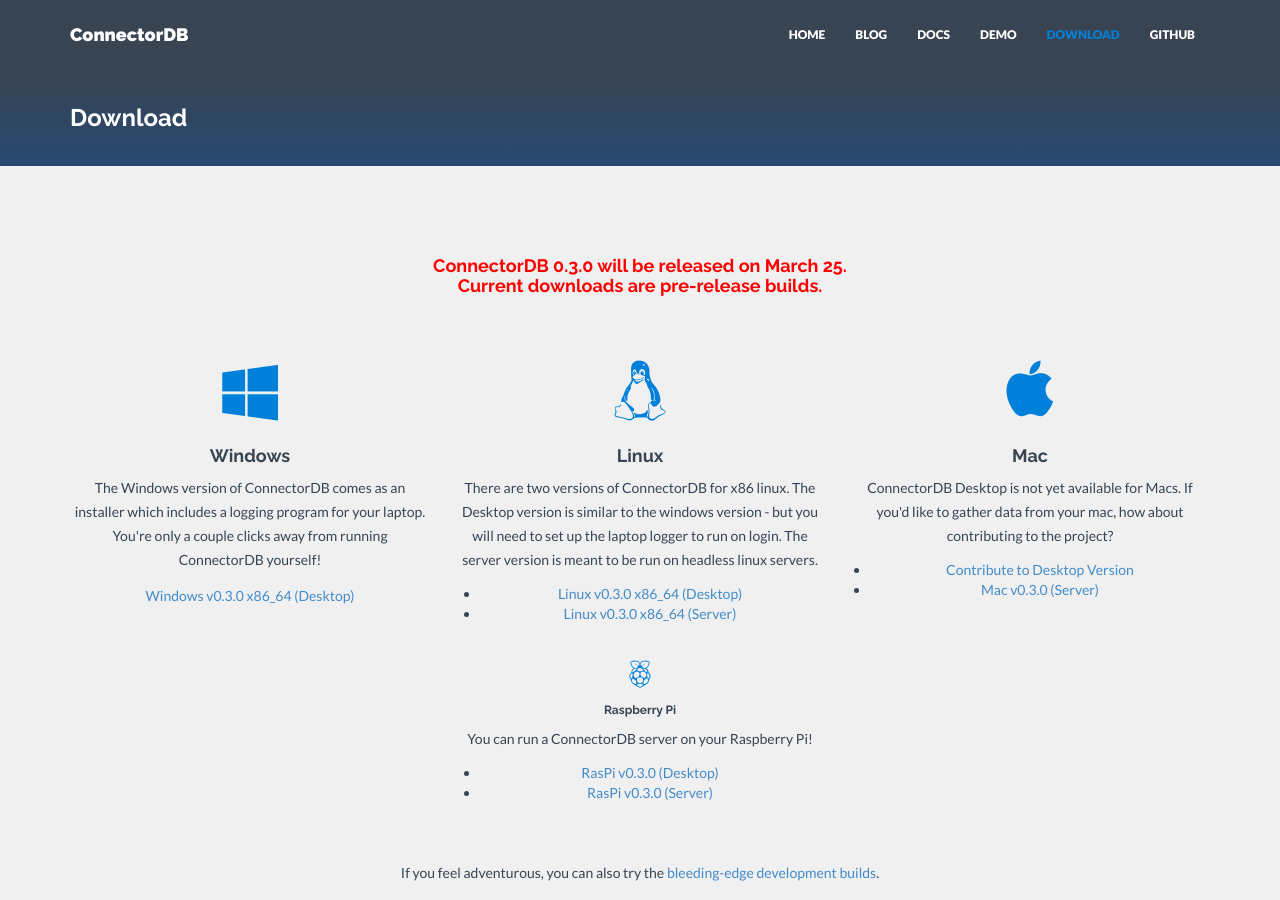
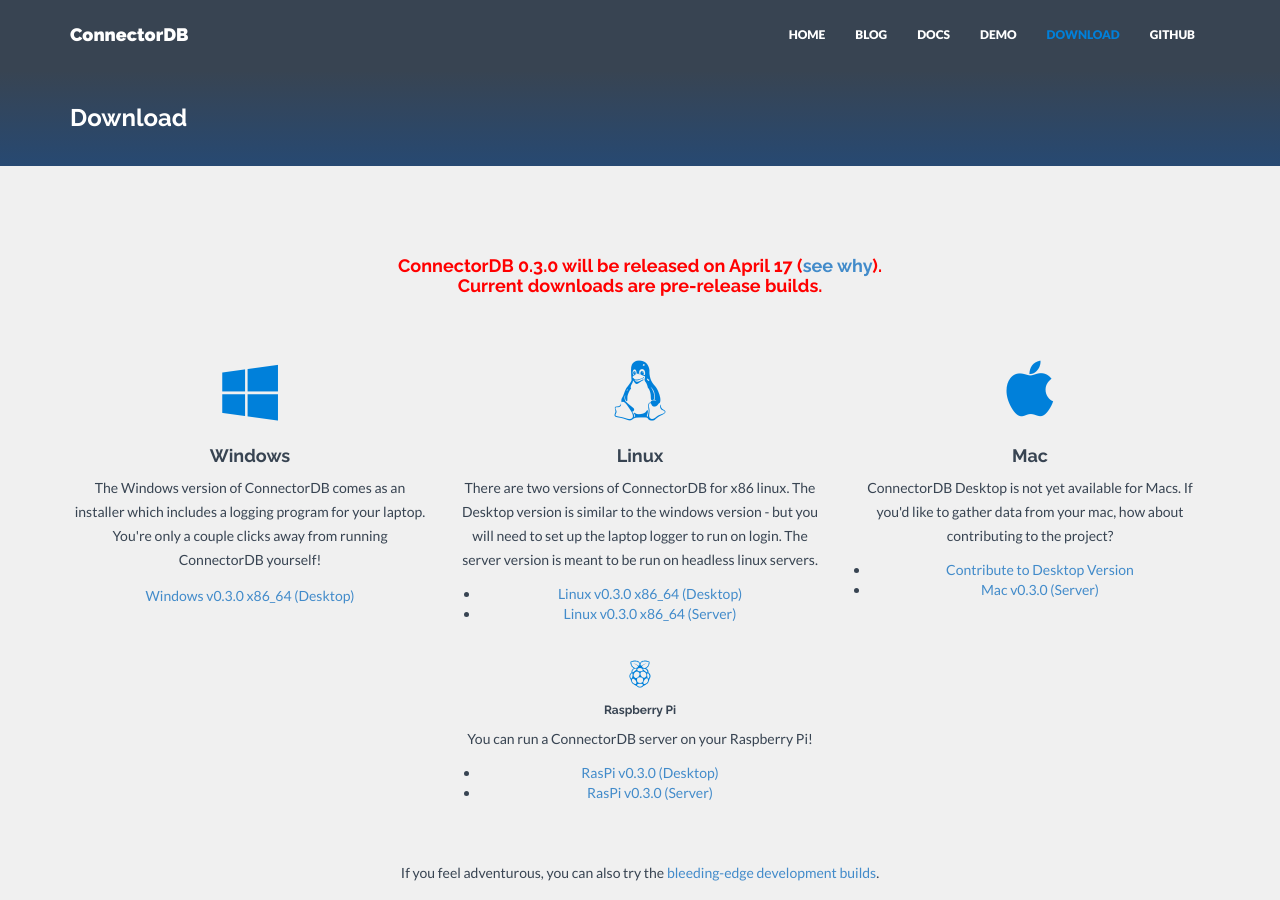
Before and after one commit to connectordb/connectordb.io, a Jekyll site: the page built from download.html, in a window 1280 px wide and 900 px high. Built offline with Jekyll 4.4.1, drawn with Linux system fonts in a browser that asks for light colours; nearby versions of some CDN libraries.

Commit message:
Release Delayed Blog Post

```diff
--- a/download.html
+++ b/download.html
@@ -8,7 +8,7 @@
   <div class="container mtb">
     <div class="row centered">
       <div class="col-md-12">
-        <h4 style="color: red;padding-bottom: 40px;">ConnectorDB 0.3.0 will be released on March 25.<br/>Current downloads are pre-release builds.</h4>
+        <h4 style="color: red;padding-bottom: 40px;">ConnectorDB 0.3.0 will be released on April 17 (<a href="/blog/">see why</a>).<br/>Current downloads are pre-release builds.</h4>
 </div>
 </div>
 <div class="row centered">
```
Also changed, not shown: _docs/setup/android.md (+1 -1 lines), _posts/blog/2017-03-19-0.3.0-release-delayed.md (added, +21 -0 lines), _posts/blog/2017-04-15-0.3.0-release.md (renamed from _posts/blog/2017-03-25-0.3.0-release.md), assets/img/blog/dataset-screen.png (added).
